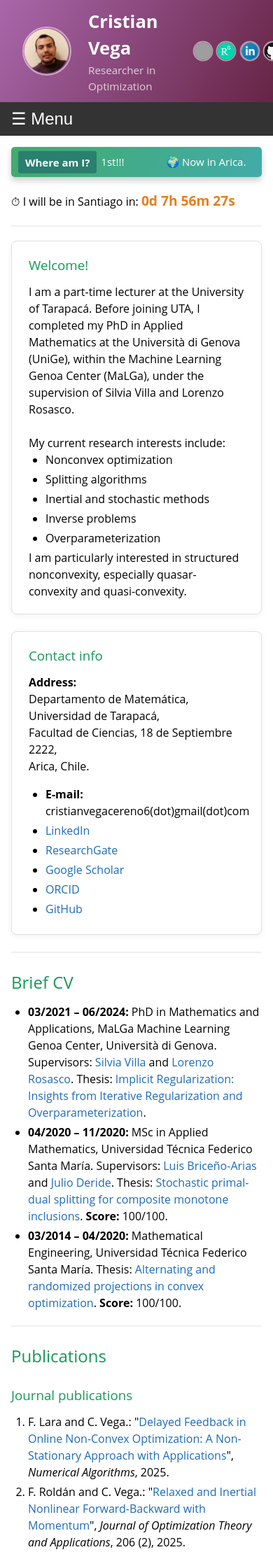
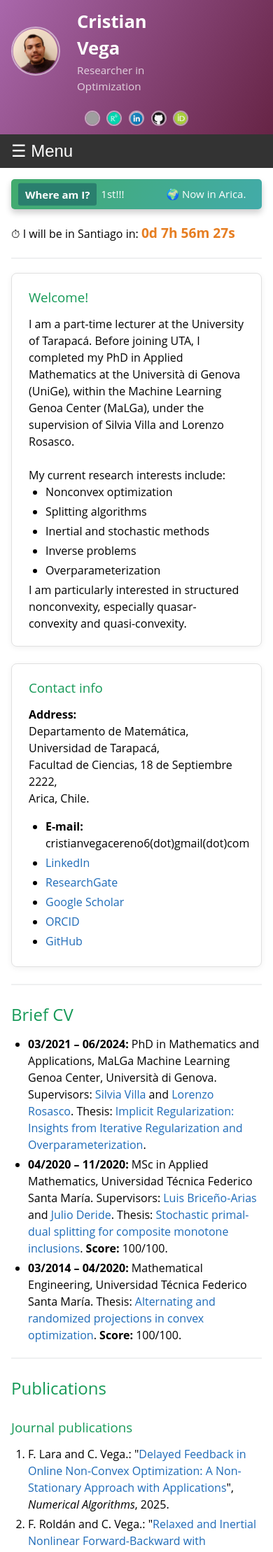
Before and after one commit to cristianvega1995/cristianvega1995.github.io, a Jekyll site: the page index.html, which Jekyll copies as it is, in a window 390 px wide. Shown: the top 2218 px of the page at 70% size. Built offline with Jekyll 4.4.1, drawn with Linux system fonts in a browser that asks for light colours; grey boxes are pictures that could not be loaded.

Commit message:
Update index.html

```diff
--- a/index.html
+++ b/index.html
@@ -99,6 +99,28 @@
         }
 
         /* ── Mobile nav ── */
+        @media (max-width: 600px) {
+    .page-header {
+        flex-wrap: wrap;        /* allow items to wrap to next line */
+        padding: 0.75rem 1rem;
+    }
+
+    .page-header-text {
+        flex: 1;                /* text takes all space next to photo */
+    }
+
+    .social-icons {
+        width: 100%;            /* forces icons onto their own row */
+        justify-content: center;
+        gap: 0.6rem;
+    }
+
+    .social-icons img {
+        width: 22px;
+        height: 22px;
+        transform: none;        /* remove scale, use real size */
+    }
+}
         @media (max-width: 600px) {
             .nav-toggle { display: block; }
 
```
